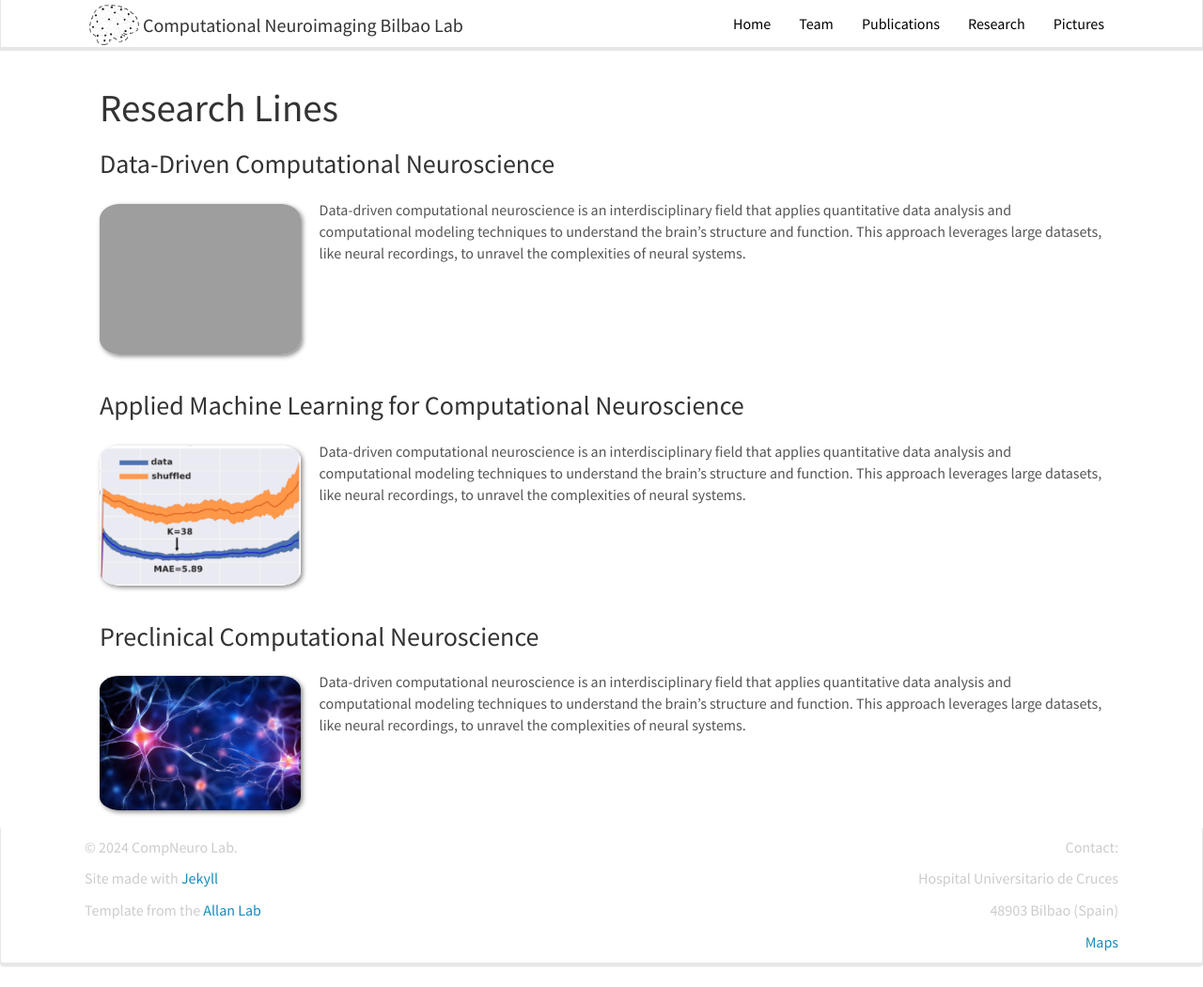
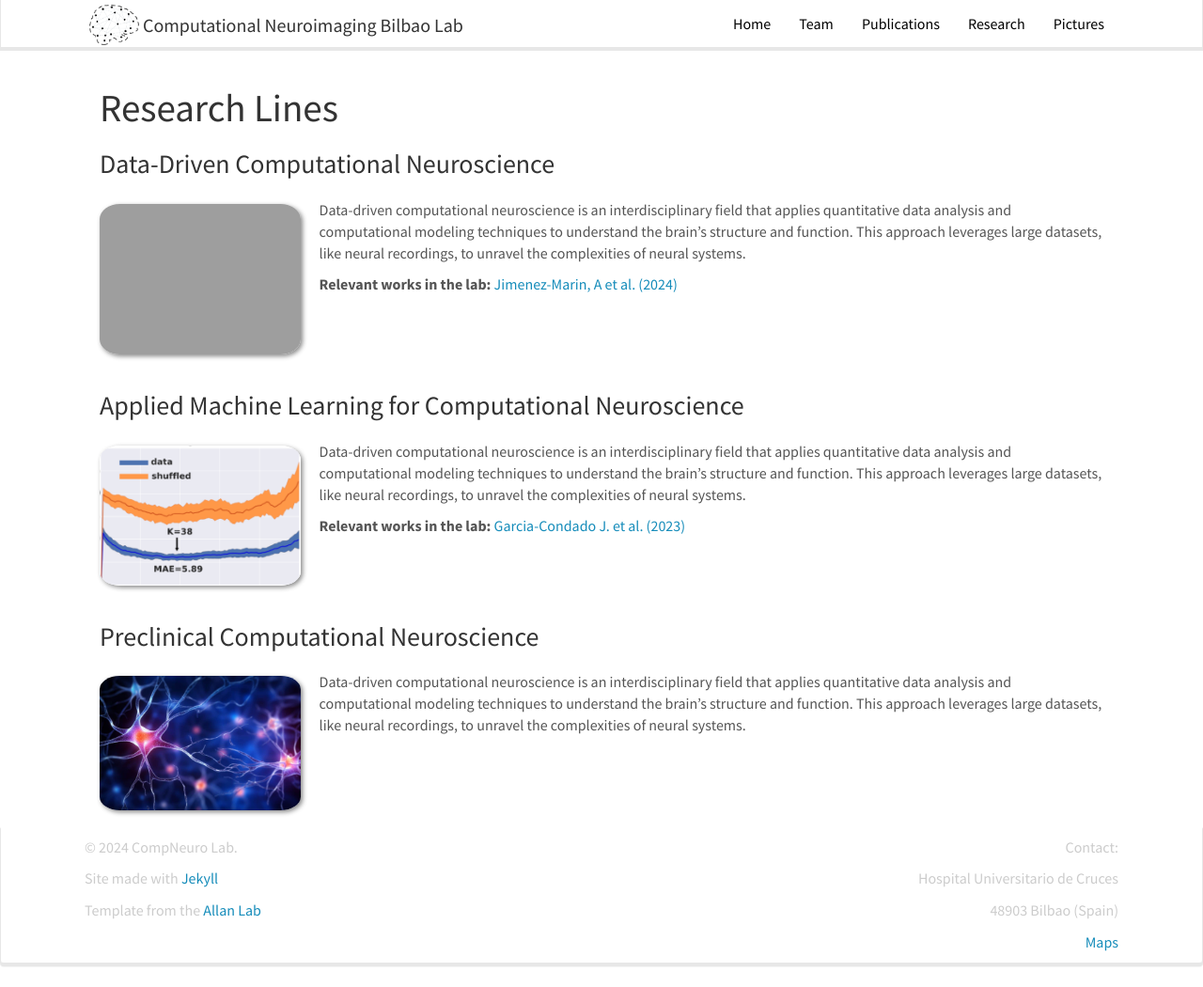
Before and after one commit to itellaetxe/compneurobilbao_website, a Jekyll site: the page built from _pages/research.md, in a window 1280 px wide and 1050 px high. Shown: the whole window at 94% size. Built offline with Jekyll 4.4.1, drawn with Linux system fonts in a browser that asks for light colours; nearby versions of some CDN libraries.

Commit message:
[change research.md struc]

```diff
--- a/_pages/research.md
+++ b/_pages/research.md
@@ -18,6 +18,7 @@ sitemap: false
 </div>
 <div style="flex: 1; padding-left: 20px;"> <!-- This adds some space between the image and the text -->
 <p>Data-driven computational neuroscience is an interdisciplinary field that applies quantitative data analysis and computational modeling techniques to understand the brain's structure and function. This approach leverages large datasets, like neural recordings, to unravel the complexities of neural systems.</p>
+<p>**Relevant works in the lab:** <a href="https://www.nature.com/articles/s41597-024-03060-2"> Jimenez-Marin, A et al. (2024) </a> </p>
 </div>
 </div>
 
@@ -32,6 +33,7 @@ sitemap: false
 </div>
 <div style="flex: 1; padding-left: 20px;"> <!-- This adds some space between the image and the text -->
 <p>Data-driven computational neuroscience is an interdisciplinary field that applies quantitative data analysis and computational modeling techniques to understand the brain's structure and function. This approach leverages large datasets, like neural recordings, to unravel the complexities of neural systems.</p>
+<p>**Relevant works in the lab:** <a href="https://alz-journals.onlinelibrary.wiley.com/doi/full/10.1002/dad2.12493"> Garcia-Condado J. et al. (2023) </a> </p>
 </div>
 </div>
 
```
